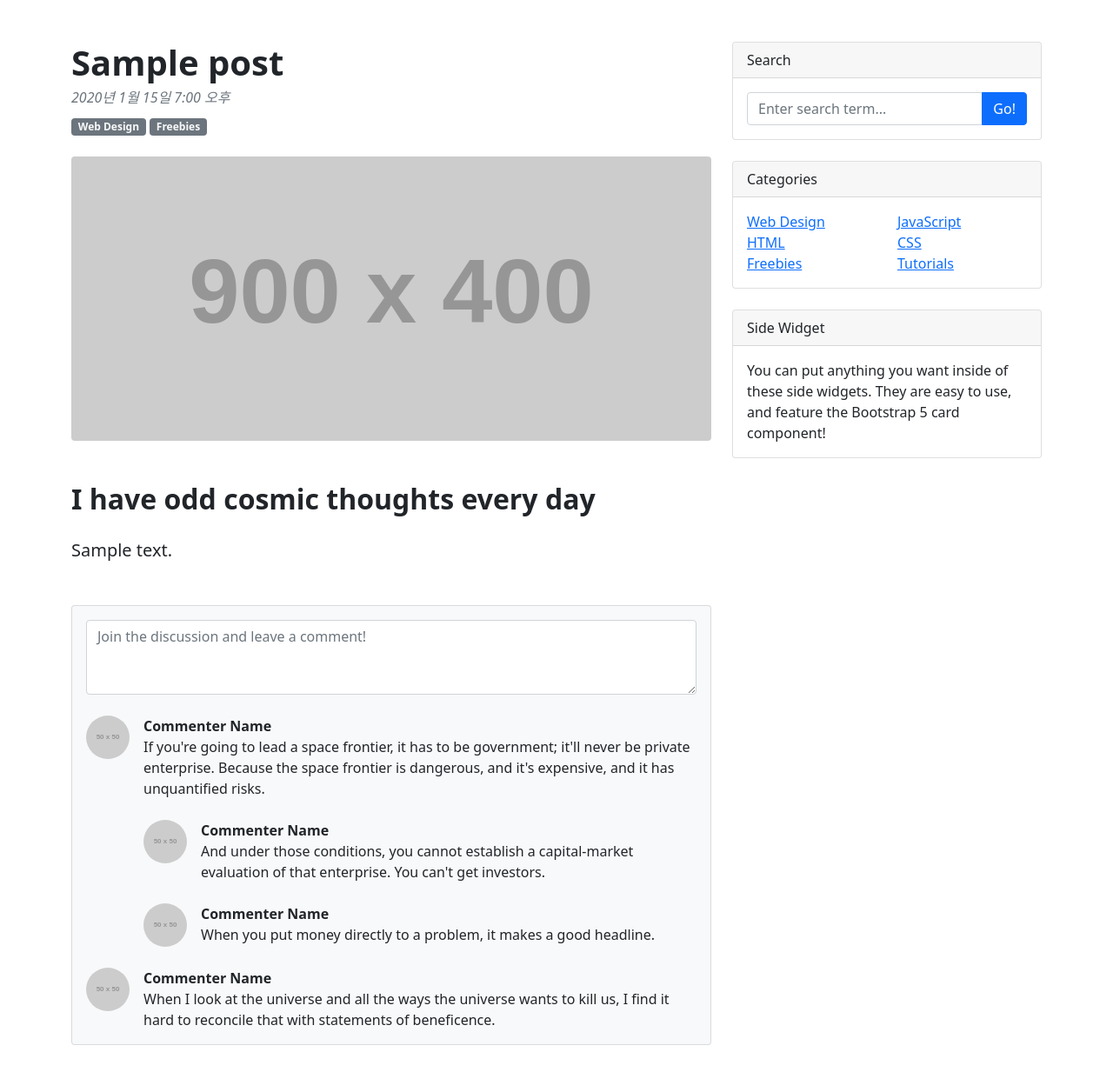
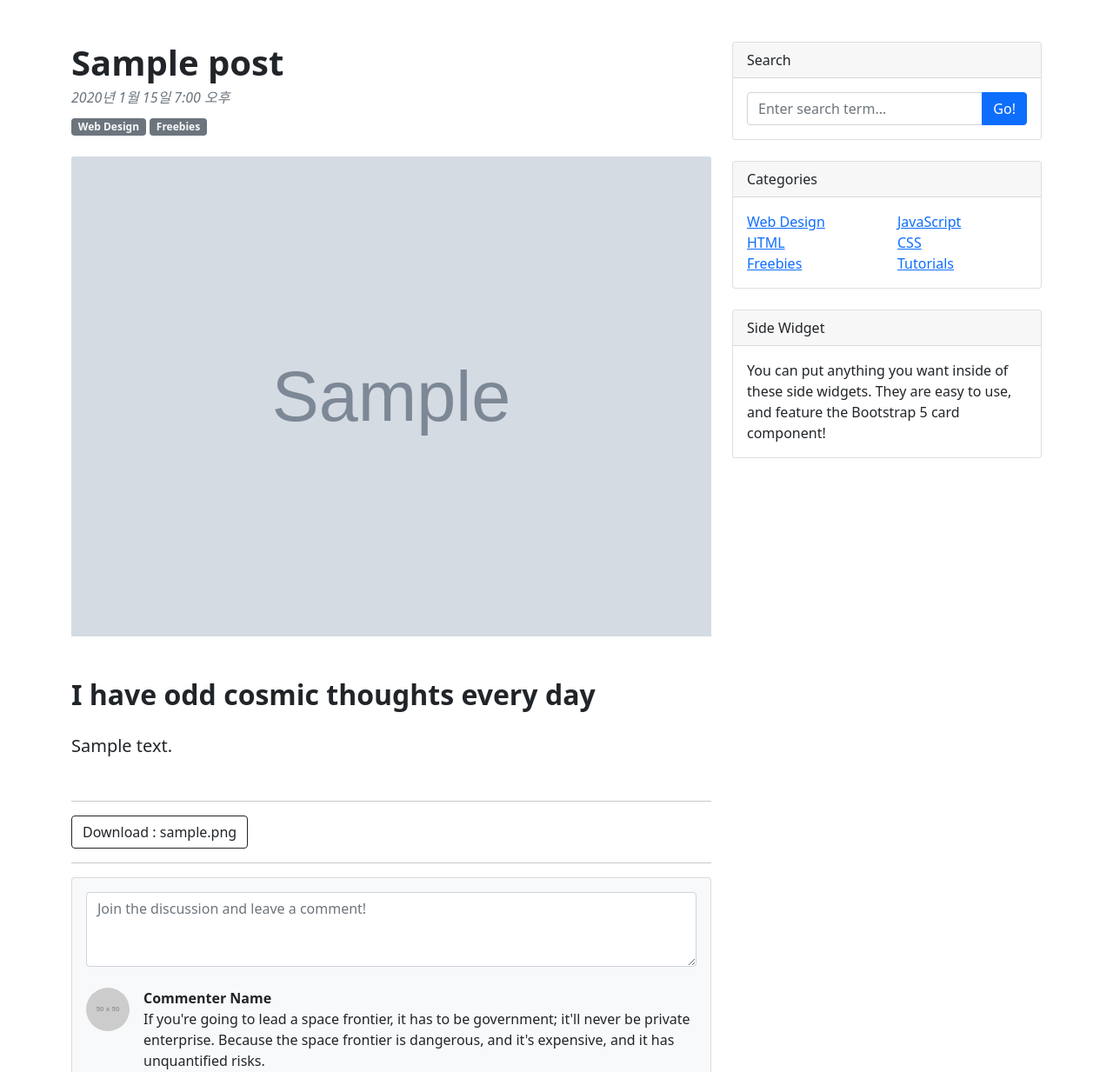
Before and after one commit to codingcity/codingcitynet, a Django app: page /blog/1/ in a window 1280 px wide. Shown: the part 69-1302 px from the top of the page at 87% size. Before the commit the page ends 1271 px from the top, so only its background shows below. Run offline with Django 4.2, Linux system fonts and the light colour scheme; tables that the repository leaves empty hold one stand-in row (values such as "Sample post"); grey boxes marked "Sample" are stand-in pictures; grey boxes labelled with a size stand in for pictures from a placeholder-image service; some libraries are stand-ins or nearby versions.

Commit message:
postImageFileDownload

```diff
--- a/blog/models.py
+++ b/blog/models.py
@@ -1,4 +1,5 @@
 from django.db import models
+import os
 
 # Create your models here.
 
@@ -9,9 +10,17 @@ class Post(models.Model):
     created_at = models.DateTimeField(auto_now_add=True)
     updated_at = models.DateTimeField(auto_now=True)
     #author
+    head_image = models.ImageField(upload_to='blog/images/%Y/%m/%d/', blank=True)
+    file_upload = models.FileField(upload_to='blog/files/%Y/%m/%d/', blank=True)
 
     def __str__(self):
         return f'[{self.pk}]{self.title}'
 
     def get_absolute_url(self):
         return f'/blog/{self.pk}'
+
+    def get_file_name(self):
+        return os.path.basename(self.file_upload.name)
+
+    def get_file_ext(self):
+        return self.get_file_name().split('.')[-1]
--- a/config/urls.py
+++ b/config/urls.py
@@ -35,9 +35,11 @@ handler404 = 'common.views.page_not_found'
 
 urlpatterns += static(settings.MEDIA_URL, document_root=settings.MEDIA_ROOT)
 
+"""
 urlpatterns += static(base.MEDIA_URL, document_root=base.MEDIA_ROOT)
 #print("!!!!!!!!!!!",urlpatterns,"????????????????")
 print("!!!!!!!!!!!",base.MEDIA_URL,"????????????????")
 print("!!!!!!!!!!!",base.MEDIA_ROOT,"????????????????")
 print("!!!!!!!!!!!",settings.MEDIA_URL,"????????????????")
 print("!!!!!!!!!!!",settings.MEDIA_ROOT,"????????????????")
+"""
--- a/templates/blog/post_detail.html
+++ b/templates/blog/post_detail.html
@@ -19,12 +19,25 @@
                             <a class="badge bg-secondary text-decoration-none link-light" href="#!">Freebies</a>
                         </header>
                         <!-- Preview image figure-->
-                        <figure class="mb-4"><img class="img-fluid rounded" src="https://dummyimage.com/900x400/ced4da/6c757d.jpg" alt="..." /></figure>
+                        {% if post.head_image %}
+                            <figure class="mb-4"><img class="card-img-top" src="{{ post.head_image.url }}" alt="{{ post }} head image" /></figure>
+                        {% else %}
+                            <figure class="mb-4"><img class="card-img-top" src="/static/images/logo.jpg" alt="{{ post }} head image" /></figure>
+
+                        {% endif %}
+
                         <!-- Post content-->
                         <section class="mb-5">
                             <h2 class="fw-bolder mb-4 mt-5">I have odd cosmic thoughts every day</h2>
                             <p class="fs-5 mb-4">{{ post.content }}</p>
                         </section>
+
+                        <hr/>
+                        {% if post.file_upload %}
+                            <a href="{{ post.file_upload.url }}" class="btn btn-outline-dark" role="button" download>Download : {{ post.get_file_name }}</a>
+                        {% endif %}
+                        <hr/>
+
                     </article>
                     <!-- Comments section-->
                     <section class="mb-5">
--- a/templates/blog/post_list.html
+++ b/templates/blog/post_list.html
@@ -17,7 +17,11 @@
                     {% for p in post_list %}
                     <!-- Featured blog post-->
                     <div class="card mb-4">
-                        <a href="#!"><img class="card-img-top" src="https://dummyimage.com/850x350/dee2e6/6c757d.jpg" alt="..." /></a>
+                        {% if p.head_image %}
+                            <img class="card-img-top" src="{{ p.head_image.url }}" alt="{{ p }} head image" />
+                        {% else %}
+                            <img class="card-img-top" src="/static/images/logo.jpg" alt="{{ p }} head image" />
+                        {% endif %}
                         <div class="card-body">
                             <div class="small text-muted">{{ p.created_at }}</div>
                             <h2 class="card-title">{{ p.title }}</h2>
```
